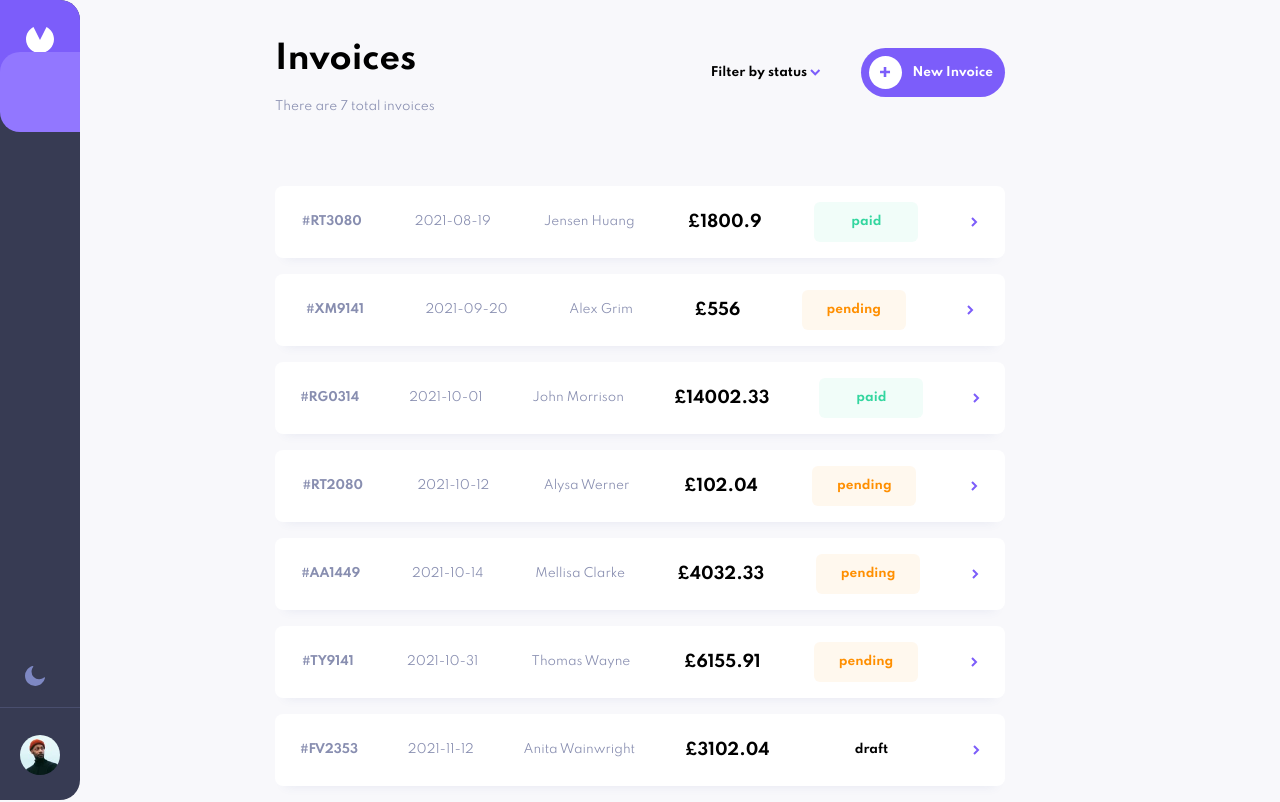
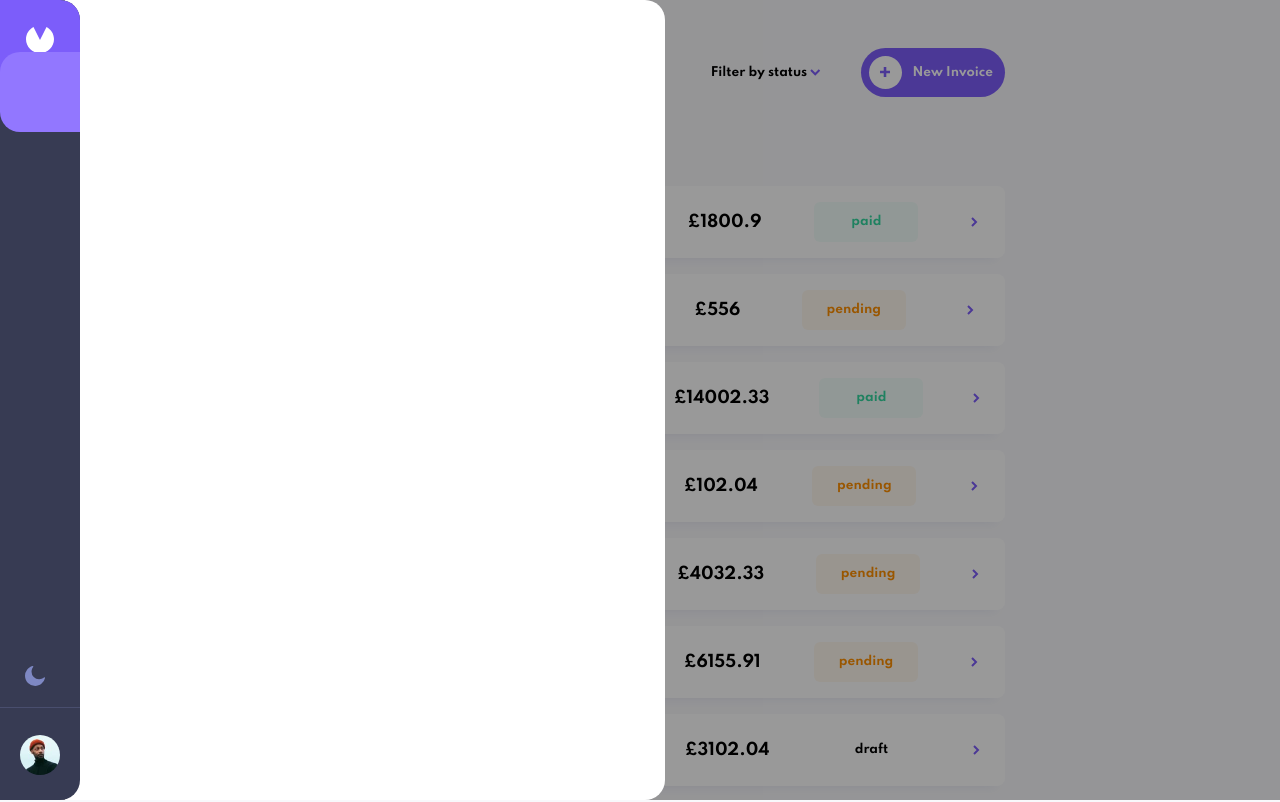
Before and after one commit to NathanNunana/invoice-app, a React (Create React App) app: page / in a window 1280 px wide. Both pictures are taken after a click on the element "New Invoice". Built offline with nearby package versions, Linux system fonts and the light colour scheme.

Commit message:
side modal

```diff
--- a/src/components/InvoiceButton/InvoiceButton.js
+++ b/src/components/InvoiceButton/InvoiceButton.js
@@ -2,13 +2,10 @@ import React from "react";
 import { IconPlus } from "../../assets";
 import "./InvoiceButton.css";
 
-const InvoiceButton = () => {
-  const handleClick = () => {
-    console.log('Create New Invoice')
-  };
+const InvoiceButton = ({handleOpen}) => {
   return (
     <>
-      <div className="invoice-button" onClick={handleClick}>
+      <div className="invoice-button" onClick={handleOpen}>
         <div>
           <img src={IconPlus} />
         </div>
--- /dev/null
+++ b/src/components/SideModal/Modal.css
@@ -0,0 +1,22 @@
+.modal {
+    position: fixed;
+    z-index: 9998;
+    left: 0;
+    top: 0;
+    width: 100%;
+    height: 100%;
+    overflow: auto;
+    background-color: rgba(0,0,0,0.4);
+  }
+
+  .modal-main {
+    position: fixed;
+    background-color: var(--card-color);
+    margin: auto;
+    width: 80%;
+    max-width: 600px;
+    height: 100vh;
+    position: absolute;
+    left: 65px;
+    border-radius: 0px 20px 20px 0px;
+  }
--- /dev/null
+++ b/src/components/SideModal/Modal.js
@@ -0,0 +1,18 @@
+import React from "react";
+import "./Modal.css";
+
+const Modal = ({ handleClose, show, children }) => {
+  const handleClick = (e) => {
+    if(e.target === e.currentTarget){
+      e.preventDefault();
+      handleClose();
+    }
+  }
+  return (
+    <div style={show?{display: "block"}: {display: "none"}} className="modal" onClick={(e)=>handleClick(e)}>
+      <section className="modal-main">{children}</section>
+    </div>
+  );
+};
+
+export default Modal;
--- a/src/components/SideNav/SideNav.css
+++ b/src/components/SideNav/SideNav.css
@@ -9,6 +9,7 @@
   display: flex;
   flex-direction: column;
   justify-content: space-between;
+  z-index: 9999;
 }
 
 .logo-wrapper {
--- a/src/components/SideNav/SideNav.js
+++ b/src/components/SideNav/SideNav.js
@@ -1,8 +1,9 @@
 import React, { useState } from "react";
 import "./SideNav.css";
 import { Avatar, IconMoon, Logo, IconSun } from "../../assets";
+import { Modal } from '../index';
 
-const SideNav = () => {
+const SideNav = ({show, handleClose}) => {
   const setDarkMode = () => {
     document.querySelector("body").setAttribute("data-theme", "dark");
     localStorage.setItem("selectedTheme", "dark");
@@ -47,6 +48,7 @@ const SideNav = () => {
           <img src={Avatar} className="avatar" />
         </div>
       </div>
+      <Modal show={show} handleClose={handleClose}/>
     </>
   );
 };
--- a/src/components/index.js
+++ b/src/components/index.js
@@ -3,5 +3,6 @@ import InvoiceCard from "./InvoiceCard/InvoiceCard";
 import SideNav from "./SideNav/SideNav";
 import StatusButton from "./StatusButton/StatusButton";
 import Button from "./Button/Button";
+import Modal from "./SideModal/Modal";
 
-export { InvoiceButton, InvoiceCard, SideNav, StatusButton, Button };
+export { InvoiceButton, InvoiceCard, SideNav, StatusButton, Button, Modal };
--- a/src/pages/Invoices/Invoices.js
+++ b/src/pages/Invoices/Invoices.js
@@ -6,16 +6,23 @@ import "./Invoices.css";
 
 const Invoices = () => {
   const [invoices, setInvoices] = React.useState([]);
+  const [showModal, setShowModal] = React.useState(false);
   useEffect(() => {
     axios
       .get("data.json")
       .then((data) => setInvoices(data))
       .catch((e) => console.log(e));
   }, []);
+  const handleModalOpen = () => {
+    setShowModal(true);
+  }
+  const handleModalClose = () => {
+    setShowModal(false);
+  }
   return (
     <>
-      <SideNav />
-      <InvoiceHeader total={invoices.data?.length} />
+      <SideNav show={showModal} handleClose={handleModalClose}/>
+      <InvoiceHeader total={invoices.data?.length} handleOpen={handleModalOpen}/>
       {invoices.data?.length > 0 ? (
         invoices.data?.map((invoice) => (
           <InvoiceCard key={invoice.id} invoice={invoice} />
@@ -40,7 +47,7 @@ const Invoices = () => {
   );
 };
 
-const InvoiceHeader = ({ total }) => (
+const InvoiceHeader = ({ total, handleOpen }) => (
   <>
     <div className="invoice-header">
       <div className="invoice-title">
@@ -51,7 +58,7 @@ const InvoiceHeader = ({ total }) => (
         <span className="invoice-filter">
           Filter by status <img src={IconArrowDown} alt="icon-arrow-down" />
         </span>
-        <InvoiceButton />
+        <InvoiceButton handleOpen={handleOpen}/>
       </div>
     </div>
   </>
```
